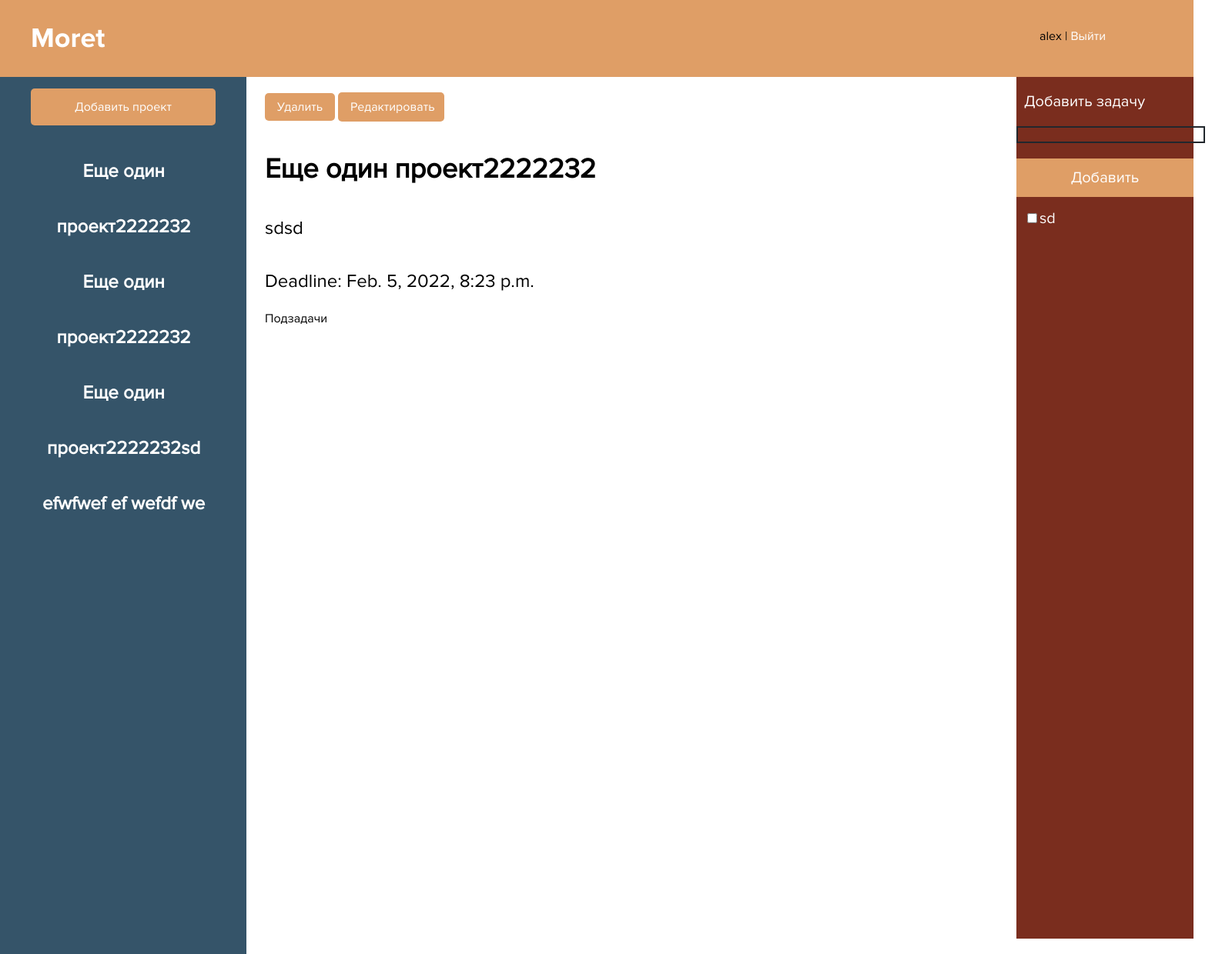
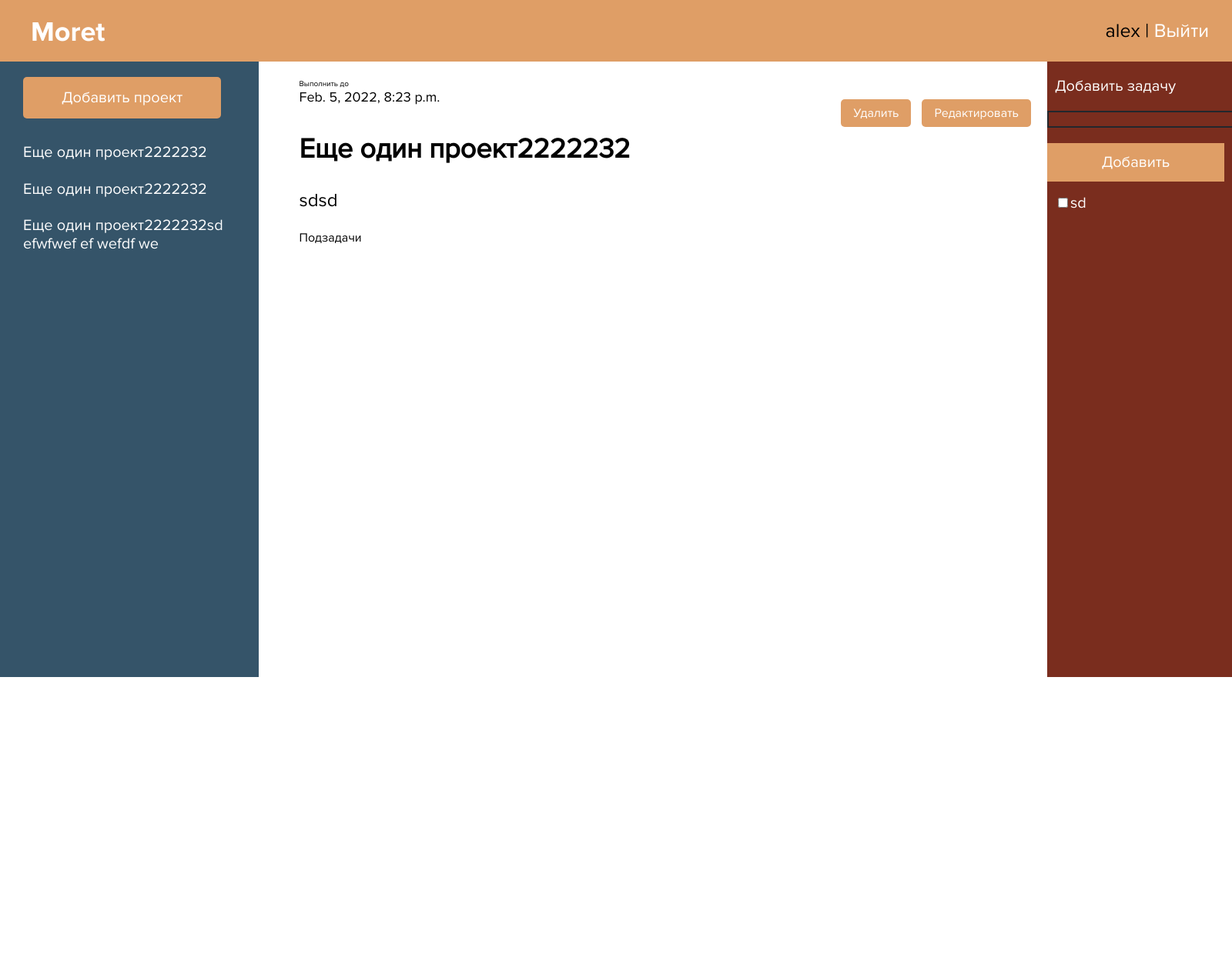
Before and after one commit to Potagashev/Moret, a Django app: page /12/ in a window 1600 px wide. Shown: the whole page at 77% size. After the commit the page ends 880 px from the top, so only its background shows below. Run offline with Django 3.2, Linux system fonts and the light colour scheme; a user stored in the database is signed in; data comes from the database, SQL or seed files in the repository; both versions use the stored data as it was after the commit.

Commit message:
finished styling

```diff
--- a/main/static/main/css/main.css
+++ b/main/static/main/css/main.css
@@ -24,59 +24,24 @@
 	font-weight: 300;
 	font-style: normal
 }
-.make-center {
-    text-align: center
+
+.links {
+    border-radius: 5px;
+    background: #DF9E66;
+    color: #fff;
+    padding: 8px 16px;
+    font-size: 16px;
+    font-family: ProximaNovaRegular;
 }
-.in-row{
-    display: flex;
-    flex-direction: row;
-}
-.center {
-  margin: 92px 32px 14px 312px;
-  width: 60%;
-}
-.blue {
-  padding: 12px 24px;
-}
-.add-task{
-    color: white;
-    font-size: 20px;
-    margin-left: 10px;
-}
-
-.tasks {
-    position: absolute;
-    width: 230px;
-    height: 1120px;
-    left: 1320px;
-    top: 100px;
-    font-family: ProximaNovaRegular;
-    background: #7A2D1E;
-}
-
-.textarea {
-    margin: 0px; width: 400px; height: 80px;
-}
-.tab {
-    font-family: ProximaNovaRegular;
-    margin-left: 40px; }
-.nolinebreak_parent { white-space: nowrap; }
-.nolinebreak_child { display: inline-block; }
 
 .header {
     position: absolute;
-    width: 1550px;
-    height: 100px;
+    width: 100%;
+    height: 80px;
     left: 0px;
     top: 0px;
 
     background: #DF9E66;
-}
-.projectedit-title{
-    font-family: ProximaNovaBold;
-}
-.projectedit-title2{
-    font-family: ProximaNovaRegular;
 }
 
 .header-text {
@@ -84,7 +49,7 @@
     width: 97px;
     height: 42px;
     left: 40px;
-    top: 29px;
+    top: 21px;
     text-decoration: none;
     font-family: ProximaNovaBold;
     font-style: normal;
@@ -95,114 +60,142 @@
     color: #FFFFFF;
 }
 
+.profile-link {
+    position: absolute;
+    right: 30px;
+    top: 25px;
+    font-family: ProximaNovaRegular;
+    font-size: 25px;
+}
+
+.shouldnt-be-changed {
+    text-decoration: None;
+    color: #FFFFFF;
+}
+
+.shouldnt-be-changed:hover, .shouldnt-be-changed:visited {
+    background: #DF9E66;
+}
+
+.project-title{
+    font-family: ProximaNovaRegular;
+}
+
+/*##### SIDEBAR ##############################################*/
+
 .sidebar-color {
     position: absolute;
-    width: 320px;
-    height: 1140px;
+    width: 21%;
+    height: 100%;
     left: 0px;
-    top: 100px;
+    top: 80px;
 
     background: #355469;
 }
 
-.sidebar-text {
-    position: absolute;
-    width: 240px;
-    height: 56px;
-    left: 40px;
-    top: 20px;
-
-    font-family: Arial;
-    font-style: normal;
-    font-weight: bold;
-    font-size: 24px;
-    line-height: 28px;
-
-    color: #FFFFFF;
+.add-project {
+    font-size: 20px;
+    padding: 15px 50px;
+    position: relative;
+    top: 35px;
+    left: 30px;
 }
 
 .ul-sidebar {
     padding: 0;
     width: 100%;
+    position: relative;
+    top: 25px;
 }
 
 .li-sidebar {
-    display: inline;
+    line-height: 3;
 }
 
 .a-sidebar {
-    outline: none;
     text-decoration: none;
     display: inline-block;
-    width: 100.5%;
-    margin-right: 0.625%;
-    text-align: center;
-    line-height: 3;
+
+    position: relative;
+    top: 30px;
+    width: 90%;
+    text-align: left;
+    line-height: 1.2;
     color: white;
     font-family: ProximaNovaRegular;
+    font-size: 20px;
+    padding-top: 10px;
+    padding-bottom: 10px;
+    padding-left: 30px;
 }
-.project-title{
+
+.a-sidebar:hover, a-sidebar:visited {
+    background: #304e5f;
+}
+
+/*################ center-block ########################################*/
+
+.del-edit {
+    text-align: right;
+    position: relative;
+    top: 15px;
+}
+
+.project-info {
+    position: relative;
+    margin-left: 21.5%;
+    margin-top: 80px;
+    width: 60%;
+    padding-left: 40px;
+}
+
+/*################### TASKS ####################################*/
+
+.add-task{
+    color: white;
+    font-size: 20px;
+    margin-left: 10px;
+}
+
+.tasks {
+    position: absolute;
+    right:0px;
+    width: 15%;
+    height: 100%;
+    top: 80px;
     font-family: ProximaNovaRegular;
+    background: #7A2D1E;
 }
+
+/*######################################################################*/
+
+
+.make-center {
+    text-align: center
+}
+.in-row{
+    display: flex;
+    flex-direction: row;
+}
+
+
+.textarea {
+    margin: 0px; width: 400px; height: 80px;
+}
+
+.nolinebreak_parent { white-space: nowrap; }
+.nolinebreak_child { display: inline-block; }
+
 
 li:last-child a {
     margin-right: 0;
 }
 a:hover, a:visited {
-    background: #2B4353;
-}
-
-.button-add-project {
-    appearance: none;
-    border: 0;
-    border-radius: 5px;
-    background: #DF9E66;
-    color: #fff;
-    padding: 8px 16px;
-    font-size: 16px;
-    font-family: ProximaNovaRegular;
-margin-top: -5px;
-    width: 240px;
-    height: 48px;
-    left: 40px;
-    top: 388px;
-}
-
-.button-delete-project {
-    appearance: none;
-    border: 0;
-    border-radius: 5px;
-    background: #DF9E66;
-    color: #fff;
-    padding: 8px 16px;
-    font-size: 16px;
-    font-family: ProximaNovaRegular;
- margin-top: 8px;
-    width: 140px;
-    height: 48px;
-    left: 379px;
-    top: 140px;
-}
-
-.button-edit-project {
-    appearance: none;
-    border: 0;
-    border-radius: 5px;
-    background: #DF9E66;
-    color: #fff;
-    padding: 8px 16px;
-    font-size: 16px;
-    font-family: ProximaNovaRegular;
-    margin-top: 8px;
-    width: 138px;
-    height: 38px;
-    left: 540px;
-    top: 140px;
+    background: #c6895d;
 }
 
 .common-text-style {
     font-family: ProximaNovaRegular;
-        margin-top: 40px;
 }
 .undertasks{
 font-family: ProximaNovaRegular;
@@ -216,21 +209,10 @@ font-family: ProximaNovaRegular;
 }
 
 .deadline {
-    font-size: 24px;
+    font-size: 18px;
 }
 
-.profile-link {
-    position: absolute;
-    left: 1350px;
-    top: 37px;
-    font-family: ProximaNovaRegular;
 
-}
-.link{
-    text-decoration: none;
-    font-family: ProximaNovaRegular;
-    color: white;
-}
 
 .form-input {
     width: 300px;
@@ -253,6 +235,7 @@ font-family: ProximaNovaRegular;
     min-width: 200px;
     font-size: 16px;
 }
+
 
 
 
--- a/main/templates/main/common.html
+++ b/main/templates/main/common.html
@@ -7,18 +7,19 @@
     <link rel="stylesheet" href="{% static 'main/css/main.css' %}">
 </head>
 <body>
-    <header class="header"><a href="{% url 'index' %}" class="header-text">Moret</a></header>
+    <header class="header"><a href="{% url 'index' %}" class="header-text shouldnt-be-changed">Moret</a></header>
     <div class='profile-link'>
         {% if request.user.is_authenticated %}
-         {{user.username}} | <a class="link" href="{% url 'logout' %}">Выйти</a>
+         {{user.username}} | <a class="shouldnt-be-changed" href="{% url 'logout' %}">Выйти</a>
         {% else %}
             <a href="{% url 'login' %}">Войти</a> | <a href="{% url 'sign_up' %}">Регистрация</a>
         {% endif %}
     </div>
+    <div class="in-row">
     <div class="sidebar-color">
-        <div class="sidebar-text">
-            <button class="button-add-project" onclick="window.location.href = {% url 'project_creating' %};">Добавить
-                проект</button>
+        <div>
+            <a class="links add-project" onclick="window.location.href = {% url 'project_creating' %};">Добавить
+                проект</a>
             {% if projects %}
 
                 <ul class="ul-sidebar">
@@ -34,9 +35,8 @@
             {% endif %}
         </div>
     </div>
-    <div class="in-row">
 
-        <div class="center blue" id="project_info">
+        <div class="project-info" id="project_info">
             {% block project_info %}
             {% endblock %}
         </div>
--- a/main/templates/main/index_with_project.html
+++ b/main/templates/main/index_with_project.html
@@ -1,7 +1,11 @@
 {% extends 'main/common.html' %}
 
 {% block project_info %}
-    <a class="js-open-modal button-delete-project">Удалить</a>
+    <div class="del-edit">
+        <div style="text-align: left; font-family: ProximaNovaRegular; font-size: 10px">Выполнить до<br>
+        <label class="common-text-style deadline">{{ project.deadline }}</label></div>
+
+        <a class="js-open-modal links">Удалить</a>
 
         <div class="modal" data-modal="1">
             <!--   Svg иконка для закрытия окна (крестик) -->
@@ -13,11 +17,13 @@
         <!-- темный фон под модальным окном -->
         <div class="overlay js-overlay-modal"></div>
 
-    <button class='button-edit-project' onclick="document.location='{% url 'project_editing' project.id %}'">Редактировать</button>
+        <a class='links' style="margin-left: 10px;" onclick="document.location=
+                '{% url 'project_editing' project.id %}'">Редактировать</a>
+    </div>
 
+    <div>
         <h2 class="common-text-style project-name">{{ project.name }}</h2>
         <p class="common-text-style description">{{ project.description }}</p>
-    <p class="common-text-style deadline">Deadline: {{ project.deadline }}</p>
         <p class="undertasks">Подзадачи
             {% if projects %}
                 {% for child_project in projects %}
@@ -34,4 +40,5 @@
                 {% endfor %}
             {% endif %}
         </p>
+    </div>
 {% endblock %}
```
Also changed, not shown: db.sqlite3. Lines whose indentation alone changed are shown as unchanged.
